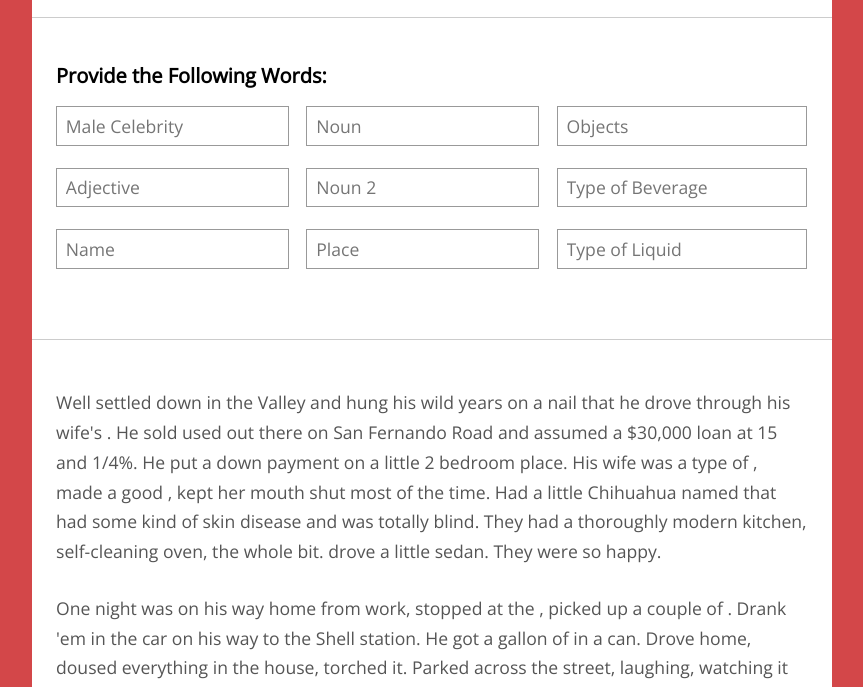
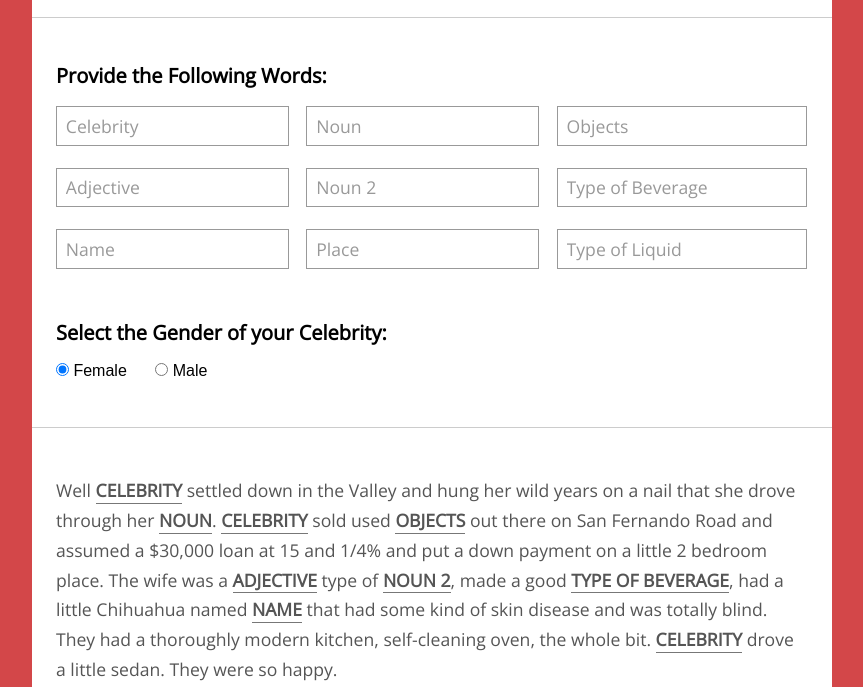
Before and after one commit to JustinEricLaw/Waitstaff-Calculator, a plain HTML site: page index.html in a window 1280 px wide. Shown: the part 265-952 px from the top of the page, without its empty margins (208-1071 px from the left). Drawn offline with nearby package versions, Linux system fonts and the light colour scheme.

Commit message:
Update JS, add controller, gender options.

```diff
--- a/css/layout/_areas.scss
+++ b/css/layout/_areas.scss
@@ -44,7 +44,7 @@ h3 {
   padding-bottom: 1em;
 }
 
-input {
+.words-select input {
   width: 100%;
   margin-bottom: 1.25em;
   height: 2.25em;
@@ -79,3 +79,14 @@ li:nth-child(3n + 3) {
   transition: opacity 0.15s 0.15s ease;
   opacity: 0;
 }
+
+
+.gender-container {
+  margin-top: 2em;
+}
+
+.gender-form{
+  label {
+    padding-right: 1.5em;
+  }
+}
--- a/index.html
+++ b/index.html
@@ -1,5 +1,5 @@
 <!DOCTYPE html>
-<html ng-app="" lang="en">
+<html ng-app="myApp" lang="en">
   <head>
     <meta charset="UTF-8">
     <title>ng Mad Libs</title>
@@ -15,11 +15,12 @@
 
     <!-- Angular JS -->
     <script src="https://ajax.googleapis.com/ajax/libs/angularjs/1.3.15/angular.min.js"></script>
+    <script src="myApp.js"></script>
   </head>
 
 
   <body>
-    <div class="container">
+    <div ng-controller="myController" class="container">
       <header>
         <div class="smiley">
           <img alt="smiley face" src="img/mad-lib-happy-face.png">
@@ -29,25 +30,39 @@
         </div>
       </header>
 
-      <section class="words-container group">
+      <section class="words-container">
         <h3>Provide the Following Words:</h3>
-          <ul>
-            <li><input placeholder="Male Celebrity" ng-model="person" type="text"></li>
+          <ul class="words-select group">
+            <li><input placeholder="Celebrity" ng-model="celebrity" type="text"></li>
             <li><input placeholder="Noun" ng-model="noun" type="text"></li>
             <li><input placeholder="Objects" ng-model="objects" type="text"></li>
             <li><input placeholder="Adjective" ng-model="adjective" type="text"></li>
             <li><input placeholder="Noun 2" ng-model="noun2" type="text"></li>
             <li><input placeholder="Type of Beverage" ng-model="beverage" type="text"></li>
-            <li><input placeholder="Name" ng-model="name" type="text"></li>
+            <li><input placeholder="Name" ng-model="dogname" type="text"></li>
             <li><input placeholder="Place" ng-model="place" type="text"></li>
             <li><input placeholder="Type of Liquid" ng-model="liquid" type="text"></li>
           </ul>
+
+          <div class="gender-container">
+            <h3>Select the Gender of your Celebrity:</h3>
+            <form class="gender-form" name="genderForm" >
+              <label>
+                <input type="radio" ng-model="gender.type" ng-click="gender.her_his='her'; gender.she_he='she'; gender.her_him='her'" value="female">
+                Female
+              </label>
+              <label>
+                <input type="radio" ng-model="gender.type" ng-click="gender.her_his='his'; gender.she_he='he'; gender.her_him='him'" value="male">
+                Male
+              </label>
+            </form>
+          </div>
       </section>
 
       <section class="output-container">
-        <p>Well <span>{{person}}</span> settled down in the Valley and hung his wild years on a nail that he drove through his wife's <span>{{noun}}</span>. He sold used <span>{{objects}}</span> out there on San Fernando Road and assumed a $30,000 loan at 15 and 1/4%. He put a down payment on a little 2 bedroom place. His wife was a <span>{{adjective}}</span> type of <span>{{noun2}}</span>, made a good <span>{{beverage}}</span>, kept her mouth shut most of the time. Had a little Chihuahua named <span>{{name}}</span> that had some kind of skin disease and was totally blind. They had a thoroughly modern kitchen, self-cleaning oven, the whole bit. <span>{{person}}</span> drove a little sedan. They were so happy.</p>
+        <p>Well <span>{{celebrity}}</span> settled down in the Valley and hung {{gender.her_his}} wild years on a nail that {{gender.she_he}} drove through {{gender.her_his}} <span>{{noun}}</span>. <span>{{celebrity}}</span> sold used <span>{{objects}}</span> out there on San Fernando Road and assumed a $30,000 loan at 15 and 1/4% and put a down payment on a little 2 bedroom place. The wife was a <span>{{adjective}}</span> type of <span>{{noun2}}</span>, made a good <span>{{beverage}}</span>, had a little Chihuahua named <span>{{dogname}}</span> that had some kind of skin disease and was totally blind. They had a thoroughly modern kitchen, self-cleaning oven, the whole bit. <span>{{celebrity}}</span> drove a little sedan. They were so happy.</p>
 
-        <p>One night <span>{{person}}</span> was on his way home from work, stopped at the <span>{{place}}</span>, picked up a couple of <span>{{beverage}}</span>. Drank 'em in the car on his way to the Shell station. He got a gallon of <span>{{liquid}}</span> in a can. Drove home, doused everything in the house, torched it. Parked across the street, laughing, watching it burn. All Halloween orange and chimney red. Then <span>{{person}}</span> put on the top 40 station, got on the Hollywood Freeway headed north. Never could stand that dog.</p>
+        <p>One night <span>{{celebrity}}</span> was on {{gender.her_his}} way home from work, stopped at the <span>{{place}}</span>, picked up a couple of <span>{{beverage}}</span>. Drank 'em in the car on {{gender.her_his}} way to the Shell station. Then {{gender.she_he}} got a gallon of <span>{{liquid}}</span> in a can, drove home, doused everything in the house, torched it. Parked across the street, laughing, watching it burn. All Halloween orange and chimney red. Then <span>{{celebrity}}</span> put on the top 40 station, got on the Hollywood Freeway headed north. Never could stand that dog.</p>
       </section>
     </div>
   </body>
--- /dev/null
+++ b/min/myApp-min.js
@@ -0,0 +1 @@
+angular.module("myApp",[]).controller("myController",function(e){e.celebrity="Celebrity",e.noun="Noun",e.objects="Objects",e.adjective="Adjective",e.noun2="Noun 2",e.beverage="Type of Beverage",e.dogname="Name",e.place="Place",e.liquid="Type of Liquid",e.gender={type:"female",her_his:"her",she_he:"she",her_him:"her"}});
--- /dev/null
+++ b/myApp.js
@@ -0,0 +1,18 @@
+angular.module('myApp', [])
+  .controller('myController', function($scope){
+    $scope.celebrity='Celebrity';
+    $scope.noun='Noun';
+    $scope.objects='Objects';
+    $scope.adjective='Adjective';
+    $scope.noun2='Noun 2';
+    $scope.beverage='Type of Beverage';
+    $scope.dogname='Name';
+    $scope.place='Place';
+    $scope.liquid='Type of Liquid';
+    $scope.gender= {
+      type: 'female',
+      her_his: 'her',
+      she_he: 'she',
+      her_him: 'her'
+    }
+});
```
Also changed, not shown: css/style.css.
